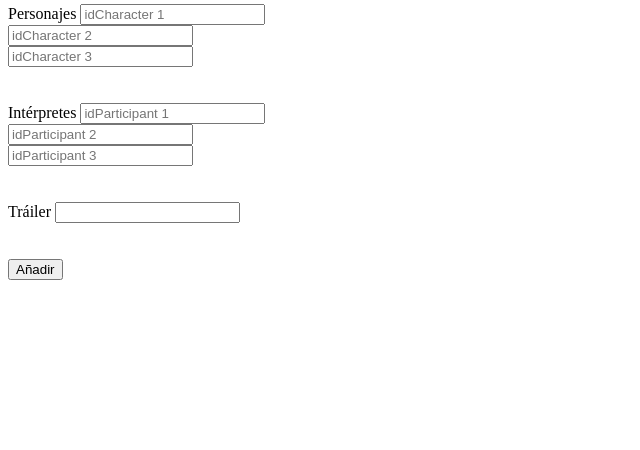
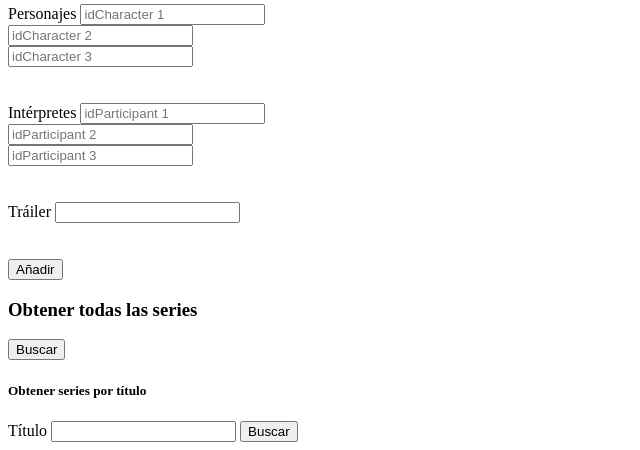
Before and after one commit to UExGPSASEE/proyecto24-gb01-contenidos, a Flask app: page /series in a window 1280 px wide. Shown: the part 627-1077 px from the top of the page, without its empty margins (0-640 px from the left). Before the commit the page ends 907 px from the top, so only its background shows below. Run offline with Flask 3, Linux system fonts and the light colour scheme; data that the repository does not hold is empty.

Commit message:
GG-47 HU 5.5 Listar series
Añadidas funciones de obtención de series (todas y por título)

```diff
--- a/app.py
+++ b/app.py
@@ -214,5 +214,13 @@ def series():
 def addSeries():
     return SeriesCtrl.addSeries(db['series'])
 
+@app.route('/series/all', methods=['GET'])
+def getAllSeries():
+    return SeriesCtrl.getAllSeries(db['series'])
+
+@app.route('/series/title', methods=['GET'])
+def getSeriesByTitle():
+    return SeriesCtrl.getSeriesByTitle(db['series'])
+
 if __name__ == '__main__':
     app.run(debug=True, port=8082)
--- a/controllers/series_ctrl.py
+++ b/controllers/series_ctrl.py
@@ -9,7 +9,7 @@ class SeriesCtrl:
         seriesReceived = db.find()
         return render_template('Series.html', series=seriesReceived)
 
-    # ---------------------------------------------------------
+# --------------------------------------------------------------
 
     @staticmethod
     def addSeries(db: Collection):
@@ -33,3 +33,62 @@ class SeriesCtrl:
             return redirect(url_for('series'))
         else:
             return jsonify({'error': 'Series not found or not added', 'status':'404 Not Found'}), 404
+
+# --------------------------------------------------------------
+
+    @staticmethod
+    def getAllSeries(db: Collection):
+        allSeries = db.find()
+        series_list = [
+            {
+                'idSeries' : series.get('idSeries'),
+                'title' : series.get('title'),
+                'duration' : series.get('duration'),
+                'urlTitlePage' : series.get('urlTitlePage'),
+                'releaseDate' : series.get('releaseDate'),
+                'synopsis' : series.get('synopsis'),
+                'description' : series.get('description'),
+                'isSuscription' : series.get('isSuscription'), # OJO
+                'seasons': series.get('seasons'),
+                'language' : series.get('language'),
+                'category' : series.get('category'),
+                'character' : series.get('character'),
+                'participant' : series.get('participant'),
+                'trailer' : series.get('trailer')
+            }
+            for series in allSeries
+        ]
+        return jsonify(series_list), 200
+
+# --------------------------------------------------------------
+
+    @staticmethod
+    def getSeriesByTitle(db: Collection):
+        title = request.args.get('title')
+        if title:
+            matching_series = db.find({'title': title})
+            if matching_series:
+                seriesFound = [
+                {
+                    'idSeries' : series.get('idSeries'),
+                    'title' : series.get('title'),
+                    'duration' : series.get('duration'),
+                    'urlTitlePage' : series.get('urlTitlePage'),
+                    'releaseDate' : series.get('releaseDate'),
+                    'synopsis' : series.get('synopsis'),
+                    'description' : series.get('description'),
+                    'isSuscription' : series.get('isSuscription'), # OJO
+                    'seasons': series.get('seasons'),
+                    'language' : series.get('language'),
+                    'category' : series.get('category'),
+                    'character' : series.get('character'),
+                    'participant' : series.get('participant'),
+                    'trailer' : series.get('trailer')
+                }
+                for series in matching_series
+                ]
+                return jsonify(seriesFound), 200
+            else:
+                return jsonify({'error': 'Series not found', 'status': '404 Not Found'}), 404
+        else:
+            return jsonify({'error': 'Missing data or incorrect method', 'status': '400 Bad Request'}), 400
--- a/templates/Series.html
+++ b/templates/Series.html
@@ -72,6 +72,22 @@
                         </form>
                     </div>
 
+                    <div class="card-body">
+                        <h3 class="text-center">Obtener todas las series</h3>
+                        <form action="/series/all" method="GET">
+                            <button class="btn btn-primary" type="submit"> Buscar </button>
+                        </form>
+                    </div>
+
+                    <div class="card-body">
+                        <h5 class="text-center">Obtener series por título</h5>
+                        <form action="/series/title" method="GET">
+                            <label>Título</label>
+                            <input type="text" class="form-control mb-3" name="title" required>
+                            <button class="btn btn-primary" type="submit"> Buscar </button>
+                        </form>
+                    </div>
+
                 </div>
             </div>
         </div>
```
